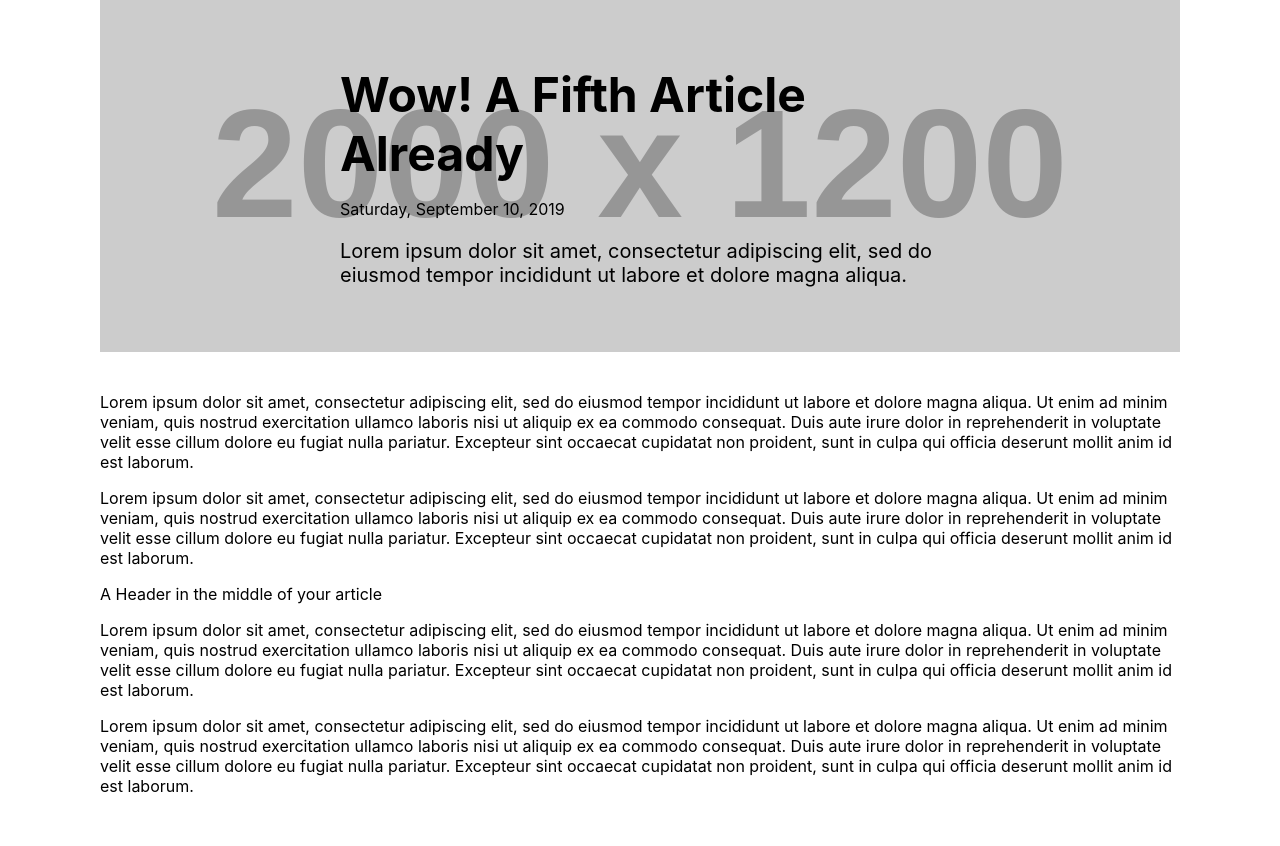
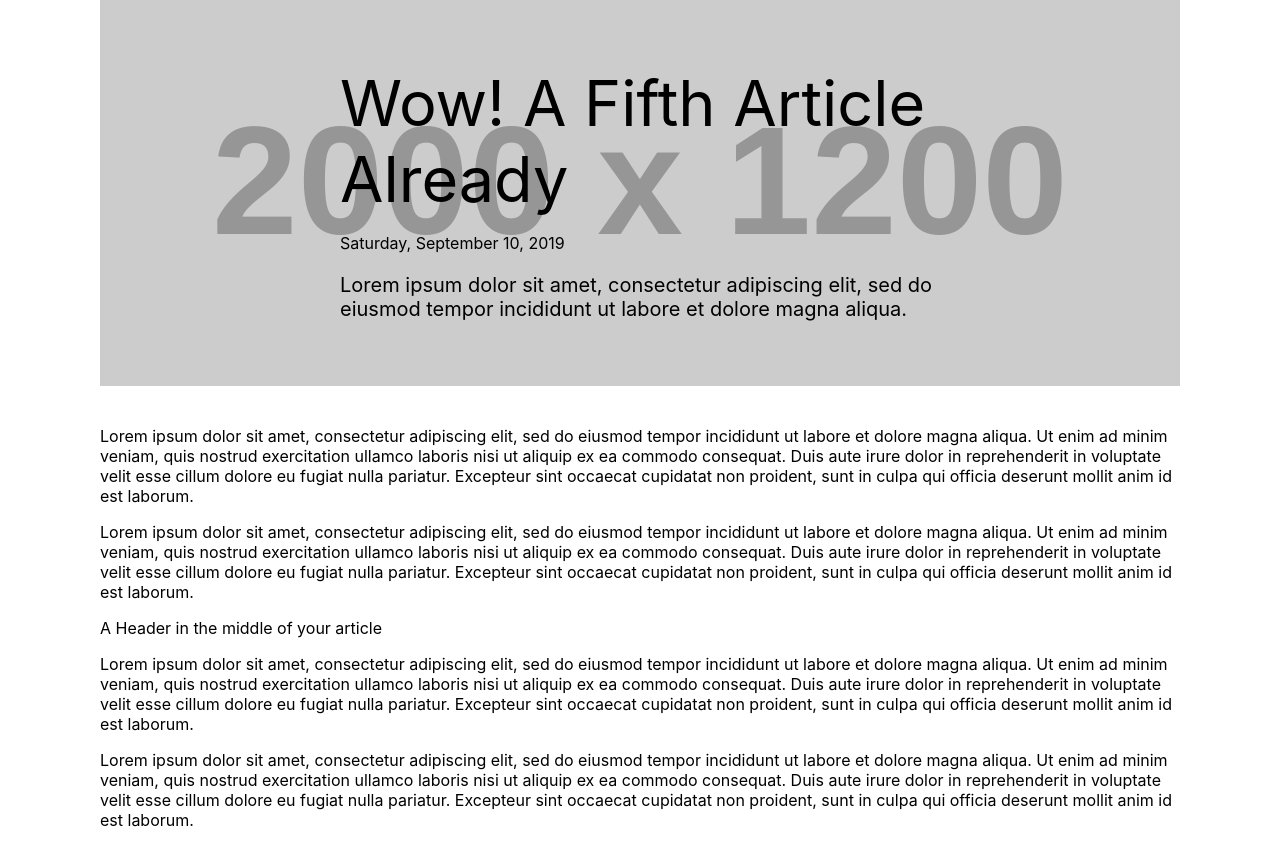
Before and after one commit to amc1347/DW-exercise-1, a React (Create React App) app: page /article/article-five in a window 1280 px wide. Before the commit the page ends 812 px from the top, so only its background shows below. Built offline with nearby package versions, Linux system fonts and the light colour scheme.

Commit message:
commit 6

```diff
--- a/src/App.css
+++ b/src/App.css
@@ -34,7 +34,6 @@
 }
 
 .Article {
-  background-image: ;
 
 }
 
@@ -53,8 +52,10 @@
 }
 
 .ArticleHeader h1{
-  font-size: 48px;
+  font-size: 63px;
   margin: 0;
+  font-weight: normal;
+  padding-bottom: -10px;
 }
 
 .ArticleHeaderBlurb {
@@ -63,6 +64,10 @@
 
 .ArticleBody {
 
+}
+
+.ArticleListing h1 {
+  font-weight: normal;
 }
 
 /* .App-logo {
```
